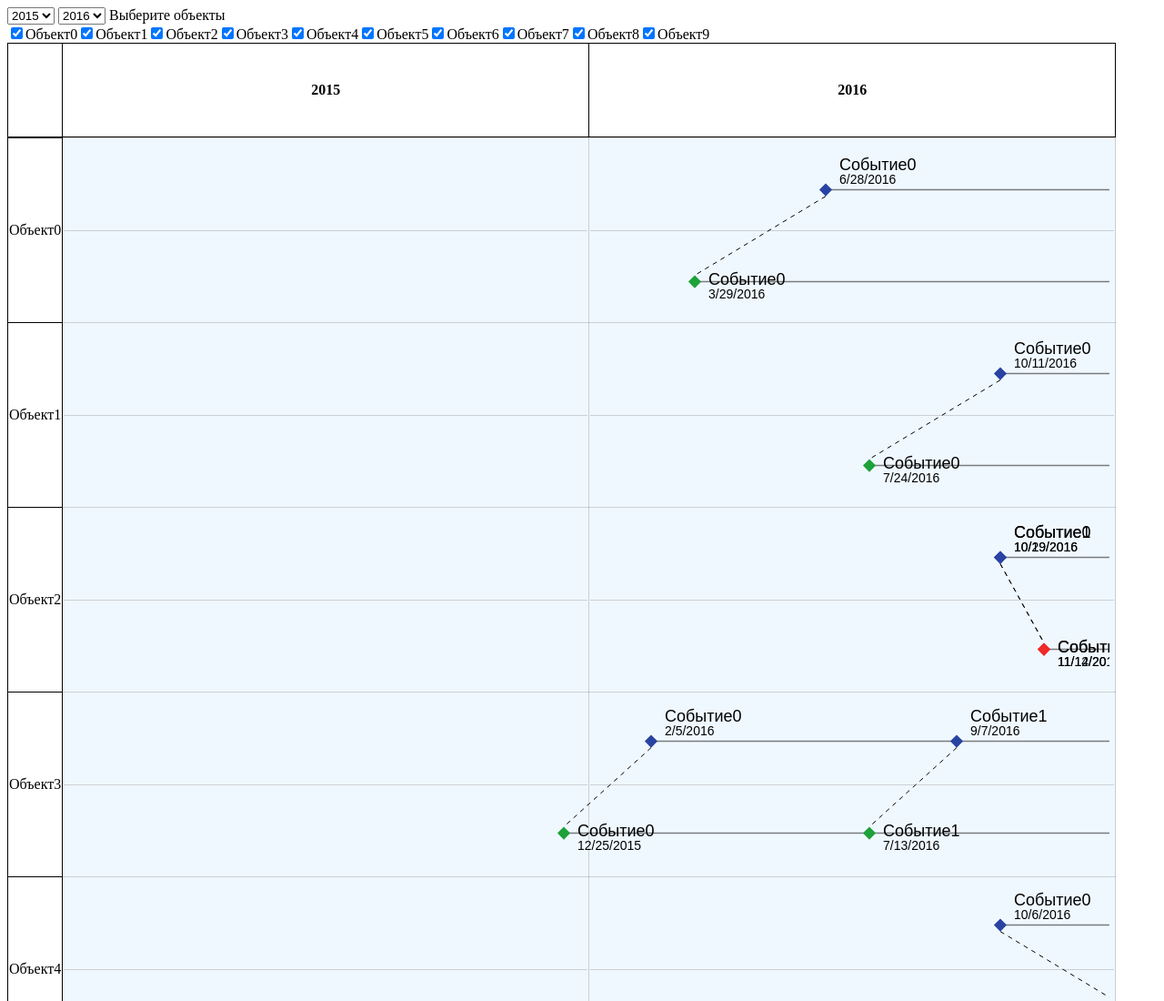
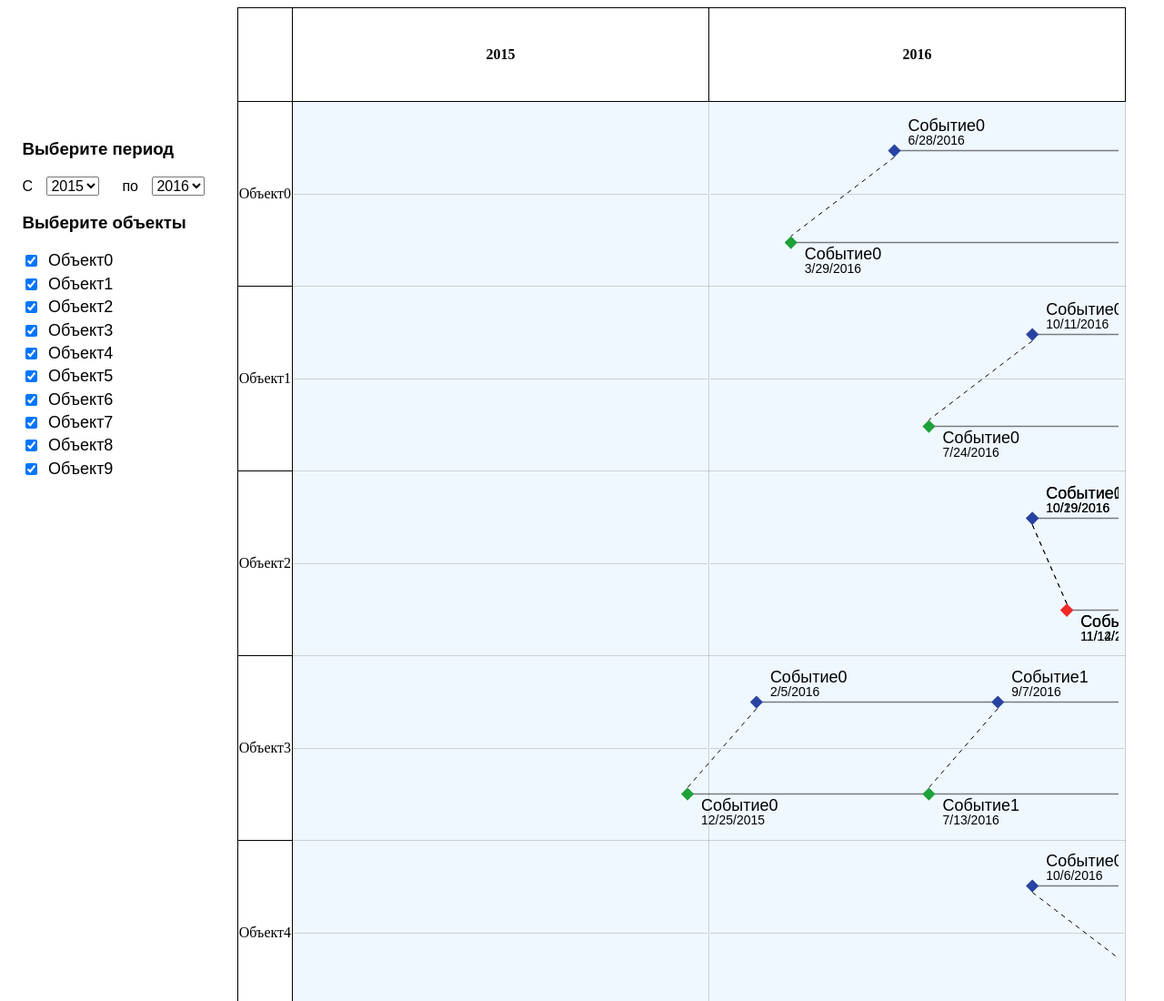
Before and after one commit to a-nikishova/green-project, a plain HTML site: page index.html in a window 1280 px wide. Shown: the top 1100 px of the page at 91% size. Drawn offline with nearby package versions, Linux system fonts and the light colour scheme.

Commit message:
visualization bugs fixed

```diff
--- a/app.js
+++ b/app.js
@@ -82,6 +82,7 @@ const itemSize = {width: 10, height: 10};
 
 
   //---------MAIN ELEMENTS
+let table = document.querySelector('table.container');
 const tbody = document.querySelector('table.container tbody');
 const firstYearSelect = document.querySelector('select.firstYearSelect');
 let lastYearSelect = document.querySelector('select.lastYearSelect');
@@ -90,6 +91,7 @@ const checkbox = document.querySelector('div.checkbox');
 
 // ----- MAIN LOGIC
 let objectsData = allObjectsData.slice();
+console.log(objectsData);  //////////////////////////////////////////////////////////////////////////////////////////////////
 let checkboxValues;
 const years = getPeriodArray(new Date(minPossibleDate).getFullYear(), new Date(maxPossibleDate). getFullYear());
 const minYear = d3.min(years);
@@ -106,25 +108,29 @@ checkboxValues = getCheckboxValues();
 
 
 // ------------- VALUES FOR CONSTRUCTING
-let bodyWidth, objectCell, monthWidth, bodyHeight;
+ let bodyWidth = document.querySelector('table.container tbody').clientWidth;
+ let objectCell = {width: bodyWidth/periodArray.length, height: 200};
+ let monthWidth = objectCell.width/12;
+ let bodyHeight = objectsData.length * (objectCell.height + 3);
 const firstColumnWidthPerc = '10vw';
+const thHeight = 100;
 
 const svg = d3
   .create('svg')
   .attr('class', 'svgContainer')
-  .style('position', 'absolute');
+  .style('position', 'absolute')
+  .attr('width', bodyWidth).attr('height', bodyHeight);
 
-calculateSizes();
 tableInit();
 let tdHeight = document.querySelector('td.tdYear').clientHeight;
 createSvg();
 
 
-// Insert svg before first <tr> in body (with traslation on first col width)
+// Insert svg before first element in body (with traslation on first col width)
 const firstRow = document.querySelector('table.container tbody tr');
 const firstColWidth = firstRow.querySelector('td').clientWidth;
-svg.attr('transform', 'translate(' + firstColWidth + ' 0)');
-tbody.insertBefore(svg.node(), firstRow);
+svg.attr('transform', 'translate(' + firstColWidth + ' ' + thHeight + ')');
+document.querySelector('#printArea').insertBefore(svg.node(), table);
 createLabels();
 
 // Changes control
@@ -133,6 +139,7 @@ document.querySelector('select.firstYearSelect').addEventListener('change', func
   fillLastYearSelect();
   periodArray = getPeriodArray(firstYearSelected, Number(lastYearSelect[lastYearSelect.selectedIndex].value));
   updateObjectsData(periodArray);
+  updateTableWidth();
   renderTablePlusSvg();
 })
 
@@ -140,11 +147,17 @@ document.querySelector('select.lastYearSelect').addEventListener('change', funct
   lastYearSelected = Number(lastYearSelect[lastYearSelect.selectedIndex].value);
   periodArray = getPeriodArray(Number(firstYearSelect[firstYearSelect.selectedIndex].value), lastYearSelected);
   updateObjectsData(periodArray);
+  updateTableWidth();
   renderTablePlusSvg();
 })
 
 checkbox.addEventListener('change', function(){
   checkboxValues = getCheckboxValues();
+  if(checkboxValues.length === 0){
+    table.classList.add('hideElement');
+  }else{
+    table.classList.remove('hideElement');
+  }
   updateObjectsData(null);
   renderTablePlusSvg();
 })
@@ -183,25 +196,24 @@ function updateObjectsData(yearsArray){
   }
 }
 
-
-function calculateSizes(){
+function updateTableWidth(){
   bodyWidth = document.querySelector('table.container tbody').clientWidth;
   objectCell = {width: bodyWidth/periodArray.length, height: 200};
   monthWidth = objectCell.width/12;
-  bodyHeight = objectsData.length * objectCell.height;
-  svg.attr('width', bodyWidth).attr('height', bodyHeight);
+  svg.attr('width', bodyWidth);
 }
 
 function renderTablePlusSvg(){
 
-  calculateSizes();
+  bodyHeight = objectsData.length * (objectCell.height + 3);
+  svg.attr('height', bodyHeight);
   tableInit();
   createSvg();
 
   const firstRow = document.querySelector('table.container tbody tr');
   const firstColWidth = firstRow.querySelector('td').clientWidth;
-  svg.attr('transform', 'translate(' + firstColWidth + ' 0)');
-  tbody.insertBefore(svg.node(), firstRow);
+  svg.attr('transform', 'translate(' + firstColWidth + ' ' + thHeight + ')');
+  document.querySelector('#printArea').insertBefore(svg.node(), table);
   createLabels();
 }
 
@@ -378,7 +390,7 @@ objectsData.forEach(function(obj, index){
   .style('font-size', 18)
   .text(e => e.title)
   .attr('x', e => getRectCoordinates('eventsPair' + obj.objectId, 'real' + obj.events.indexOf(e)).x + 15)
-  .attr('y',  e => getRectCoordinates('eventsPair' + obj.objectId, 'real' + obj.events.indexOf(e)).y + 10);
+  .attr('y',  e => getRectCoordinates('eventsPair' + obj.objectId, 'real' + obj.events.indexOf(e)).y + 25);
 
   let dateLabel = realDateLabel
   .append('text')
@@ -386,7 +398,7 @@ objectsData.forEach(function(obj, index){
   .attr('class', 'dateLabel')
   .style('font-size', 14)
   .attr('x', e => getRectCoordinates('eventsPair' + obj.objectId, 'real' + obj.events.indexOf(e)).x + 15)
-  .attr('y', e => getRectCoordinates('eventsPair' + obj.objectId, 'real' + obj.events.indexOf(e)).y + 25);
+  .attr('y', e => getRectCoordinates('eventsPair' + obj.objectId, 'real' + obj.events.indexOf(e)).y + 40);
 
 })
 
@@ -487,16 +499,25 @@ function createSplittedCell(){
   return table;
 }
 
-function printTable() {
-  let tableToPrint = document.body;
-  let newWindow = window.open('', '', 'height=1000, width=1000');
-  newWindow.document.write('<html><head>');
-  newWindow.document.write('<link rel="stylesheet" href="styles.css">');
-  newWindow.document.write('</head><body><div>');
-  newWindow.document.write(tableToPrint.innerHTML);
-  newWindow.document.write('</div></body>');
-  newWindow.document.close();
+// function printTable() {
 
-  newWindow.print();
-  newWindow.close();
-}
+//   let tableToPrint = document.querySelector('#printArea');
+//   // let newWindow = window.open('', '', 'height=1000, width=1000');
+//   // newWindow.document.write('<html><head>');
+//   // newWindow.document.write('<link rel="stylesheet" href="styles.css">');
+//   // newWindow.document.write('</head><body>');
+//   // newWindow.document.write(tableToPrint.innerHTML);
+//   // newWindow.document.write('</body>');
+//   // newWindow.document.close();
+//   // newWindow.print();
+//   // newWindow.close();
+
+//   // let bodyContent = document.body.innerHTML;
+//   // document.body.innerHTML = tableToPrint;
+
+//   // document.body.style.width = '29.7cm';
+//   // document.body.style.height = '21cm';
+//   // document.body.style.transform = 'translate(-25%, -25%) scale(0.5,0.35)';
+//   // window.print();
+
+// }
--- a/index.html
+++ b/index.html
@@ -7,19 +7,32 @@
     <title>Отчет по периодам</title>
 
     <script src="https://d3js.org/d3.v7.min.js"></script>
+    <script src="libs/dom-to-image.min.js"></script>
     <link rel="stylesheet" href="styles.css">
+    <link rel="stylesheet" href="styles.css" media="print">
 
-
-    <!-- <script src="app2.js"></script> -->
 </head>
 <body>
-    <select class="firstYearSelect">
+    <div class="paramatersArea">
+        <div class="paramatersContainer">
+            <h3>Выберите период</h3>
+            <div class="selectsContainer">
+            <div class="selectDiv">
+                <span>C </span>
+                <select class="firstYearSelect"></select>
+            </div>
+            <div class="selectDiv">
+                <span>по </span>
+                <select class="lastYearSelect"></select>
+            </div>
+        </div>
 
-    </select>
-    <select class="lastYearSelect">
-    </select>
-    <span>Выберите объекты</span>
-    <div class="checkbox"></div>
+            <h3>Выберите объекты</h3>
+            <div class="checkbox"></div>
+        </div>
+
+    </div>
+
     <div id="printArea">
         <table class="container">
             <thead>
--- a/styles.css
+++ b/styles.css
@@ -1,4 +1,59 @@
+h3, span{
+    font-family: Arial, Helvetica, sans-serif;
+}
 
+body {
+    display: flex;
+    flex-direction: row;
+    justify-content: space-between;
+}
+
+.paramatersArea{
+    width:20%;
+    padding-top: 10%;
+    display: flex;
+    flex-direction: column;
+    align-items: center;
+}
+
+#printArea{
+    width: 80%;
+}
+
+.paramatersContainer{
+    display: flex;
+    flex-direction: column;
+}
+
+.selectsContainer{
+    display: flex;
+    flex-direction: row;
+}
+
+.selectDiv{
+    width: 5%;
+    min-width: 110px;
+}
+
+.selectDiv span, .selectDiv select{
+    margin-right: 10%;
+    font-size: 16px;
+}
+
+.checkbox{
+    display: flex;
+    flex-direction: column;
+}
+
+.checkbox span{
+    display: flex;
+    flex-direction: row;
+    width: 20%;
+    min-width: 100px;
+    justify-content: space-between;
+    font-size: 18px;
+    margin: 1% 0;
+}
 
 .objEventsGroup rect {
     width: 10px;
@@ -41,7 +96,8 @@ td.tdYear {
 }
 
 table.container{
-    width: 90vw;
+    width: 90%;
+    margin-right: 10%;
 }
 
 .dateLabel{
@@ -50,3 +106,7 @@ table.container{
     font-family: Arial, Helvetica, sans-serif;
 
 }
+
+.hideElement{
+    display: none;
+}
```
